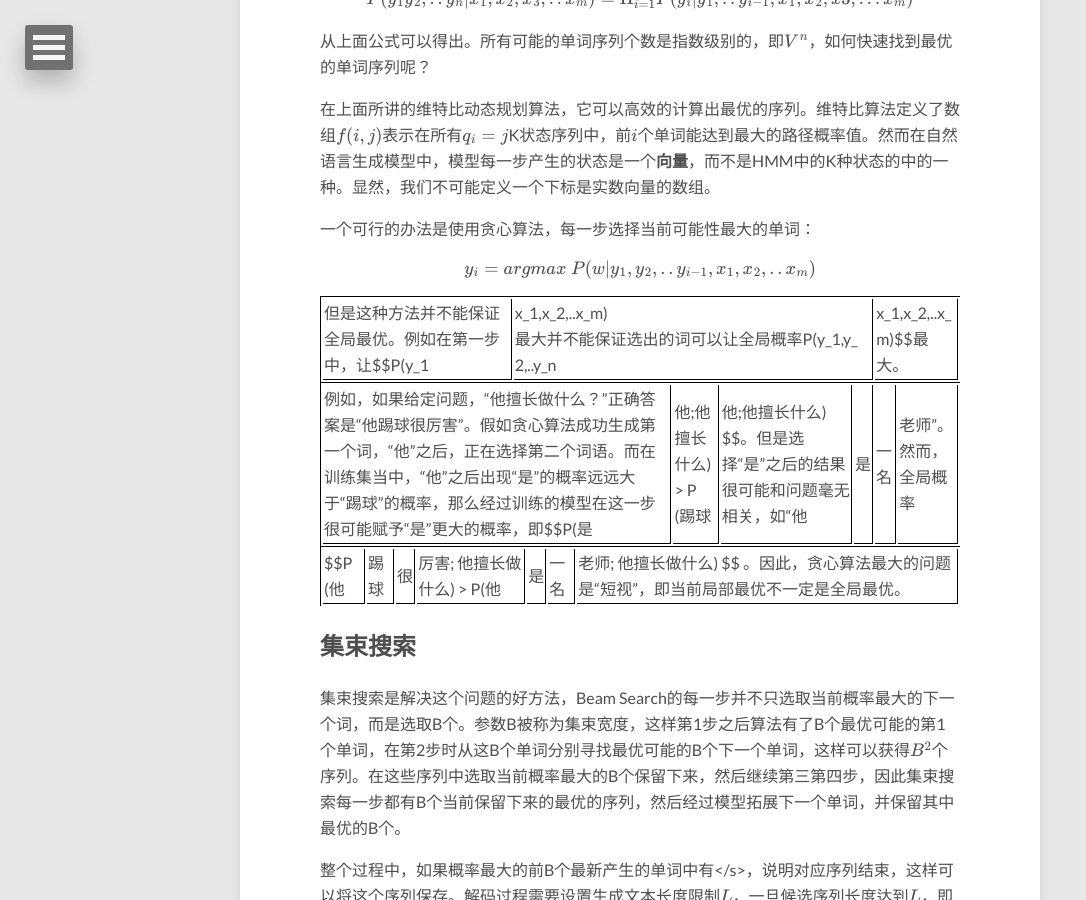
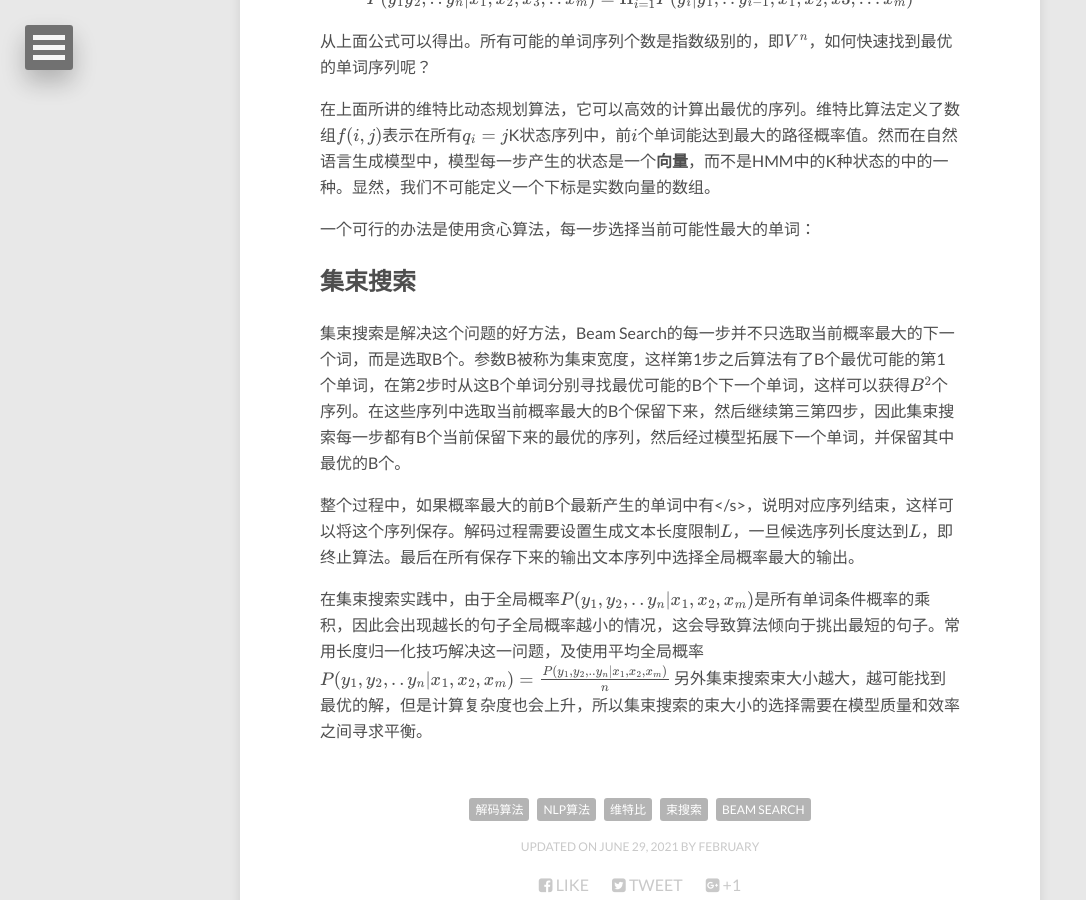
Before and after one commit to 52notebook/52notebook.github.io, a Jekyll site: the page built from _posts/2021-06-27-几种常用解码算法.md, in a window 1280 px wide and 900 px high, scrolled down 4977 px. Shown: the whole window, without its empty margins (0-1086 px from the left). Built offline with Jekyll 4.4.1, drawn with Linux system fonts in a browser that asks for light colours; nearby versions of some CDN libraries; formulas are drawn with MathJax 3; comment, search, counter and statistics services are not loaded.

Commit message:
解码算法

```diff
--- a/_posts/2021-06-27-几种常用解码算法.md
+++ b/_posts/2021-06-27-几种常用解码算法.md
@@ -195,13 +195,7 @@ $$P(y_1y_2,..y_n|x_1,x_2,x_3,..x_m) = \Pi_{i=1}^{n}P(y_i|y_1,..y_{i-1},x_1,x_2,x
 
 
 
-$$y_i = argmax \space P(w|y_1,y_2,..y_{i-1}, x_1,x_2,..x_m)$$
 
-但是这种方法并不能保证全局最优。例如在第一步中，让$$P(y_1|x_1,x_2,..x_m)$$最大并不能保证选出的词可以让全局概率$$P(y_1,y_2,..y_n|x_1,x_2,..x_m)$$最大。
-
-例如，如果给定问题，“他擅长做什么？”正确答案是“他踢球很厉害”。假如贪心算法成功生成第一个词，“他”之后，正在选择第二个词语。而在训练集当中，“他”之后出现“是”的概率远远大于“踢球”的概率，那么经过训练的模型在这一步很可能赋予“是”更大的概率，即$$P(是|他;他擅长什么) > P(踢球|他;他擅长什么)$$。但是选择“是”之后的结果很可能和问题毫无相关，如“他|是|一名|老师”。然而，全局概率
-
-$$P(他|踢球|很|厉害; 他擅长做什么) > P(他|是|一名|老师; 他擅长做什么) $$  。因此，贪心算法最大的问题是“短视”，即当前局部最优不一定是全局最优。
 
 ## 集束搜索
 
```
